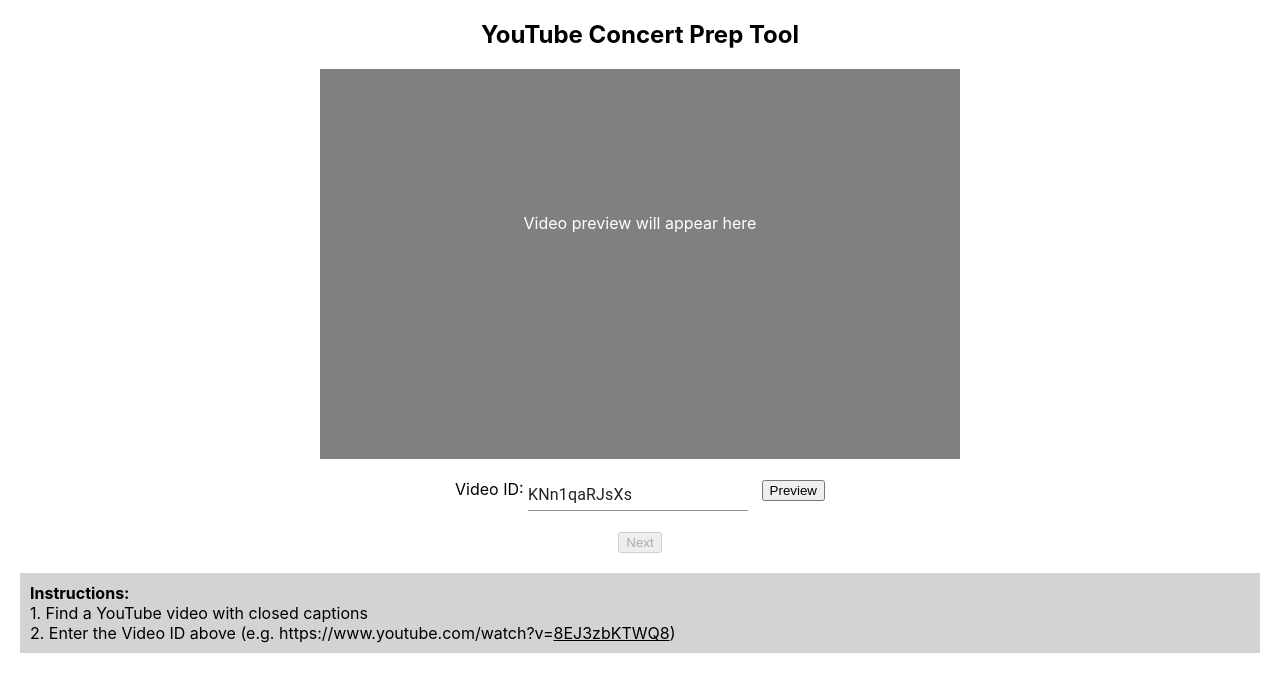
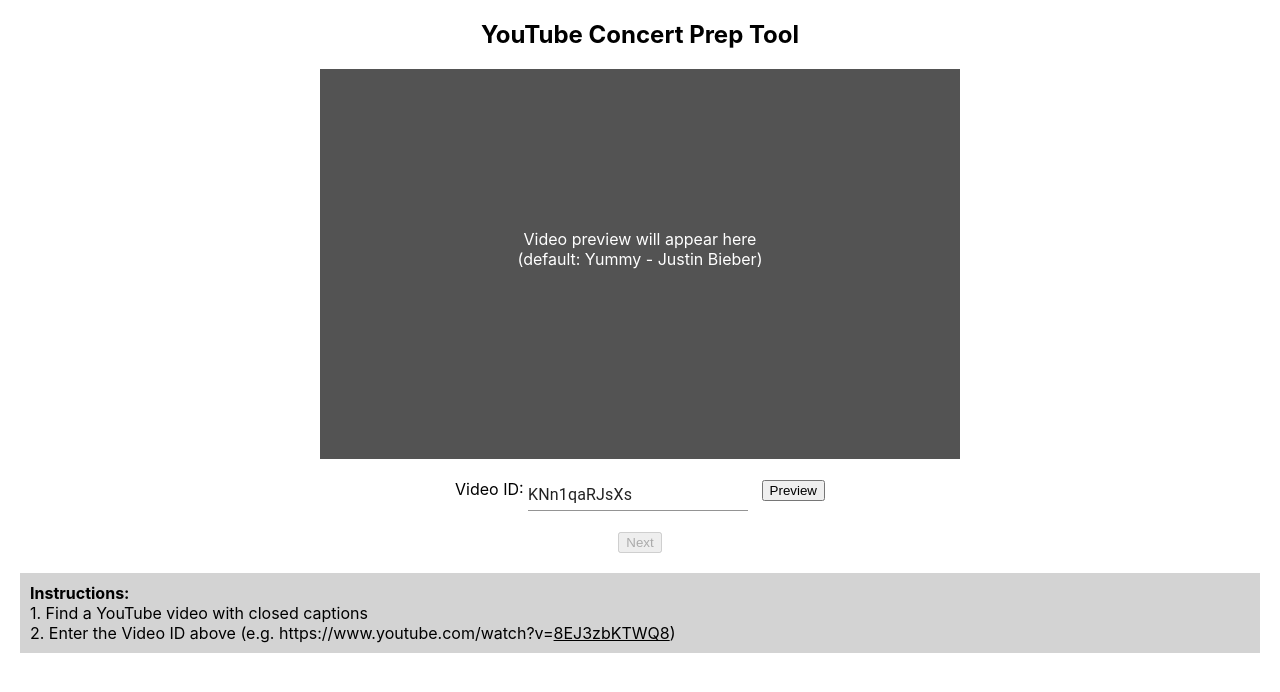
Before and after one commit to leesue630/concertprep, a React (Create React App) app: page /video in a window 1280 px wide. Shown: the top 692 px of the page. Built offline with nearby package versions, Linux system fonts and the light colour scheme.

Commit message:
tweaked style

```diff
--- a/src/App.css
+++ b/src/App.css
@@ -10,13 +10,13 @@
 }
 
 .YTPlaceHolder {
+  padding: 160px 0px 0px;
   text-align: center;
   color: white;
   display: inline-block;
-  height: 390px;
+  height: 230px;
   width: 640px;
-  line-height: 309px;
-  background-color: gray;
+  background-color: #535353;
   margin-bottom: 20px;
 }
 
--- a/src/pages/Home.js
+++ b/src/pages/Home.js
@@ -52,7 +52,7 @@
       end: end,
       section: i,
     });
-    console.log("Prev section");
+    // console.log("Prev section");
   }
 
   handleNextSection() {
@@ -69,7 +69,7 @@
       end: end,
       section: i,
     });
-    console.log("Next section");
+    // console.log("Next section");
   }
 
   _onReady(e) {
@@ -108,9 +108,9 @@
           onStateChange={this._onStateChange}
         />
         <p>
-          Section: {this.state.section + 1}/{this.state.sectionCount}
+          <b>Section: </b>{this.state.section + 1}/{this.state.sectionCount}
           <br />
-          Interval: [{this.secToTimestamp(this.state.start)} - {this.secToTimestamp(this.state.end)}]
+          <b>Interval: </b>[{this.secToTimestamp(this.state.start)} - {this.secToTimestamp(this.state.end)}]
           <br />
         </p>
         <button
--- a/src/pages/SetSections.js
+++ b/src/pages/SetSections.js
@@ -67,7 +67,7 @@
           ignoreKeys: ["start", "dur"],
           delimiter: "\t",
         });
-        console.log(json);
+        // console.log(json);
         this.setState({
           loaded: true,
           lyrics: lyrics,
@@ -88,7 +88,7 @@
         baseUrl: "https://video.google.com/timedtext",
         languageId: "en",
         callbackFn: function (json) {
-          console.log(json);
+          // console.log(json);
         }, // Default
       },
       options || {}
@@ -143,11 +143,11 @@
       if (this.status >= 200 && this.status < 400) {
         options.callbackFn(parseTranscriptAsJSON(this.response));
       } else {
-        console.log("Error: " + this.status);
+        // console.log("Error: " + this.status);
       }
     };
     xhr.onerror = function () {
-      console.log("Error!");
+      // console.log("Error!");
     };
     xhr.send();
   }
@@ -176,7 +176,9 @@
       return seconds;
     });
     times[times.length] = this.props.duration;
-    times.sort();
+    times.sort(function(a, b) {
+      return a - b;
+    });
     this.setState({
       times: times,
       includesZero: times[0] !== 0
@@ -187,6 +189,7 @@
   }
 
   render() {
+
     return (
       <div>
         {this.state.loaded ? (
--- a/src/pages/SetVideoId.js
+++ b/src/pages/SetVideoId.js
@@ -69,7 +69,7 @@
   }
 
   _onError(e) {
-    console.log(e.data);
+    // console.log(e.data);
     this.setState({
       loading: false,
     });
@@ -96,7 +96,9 @@
 
     return (
       <div className="centered">
-        <h2><b>YouTube Concert Prep Tool</b></h2>
+        <h2>
+          <b>YouTube Concert Prep Tool</b>
+        </h2>
         {this.state.preview ? (
           <YouTube
             videoId={this.state.videoId}
@@ -105,7 +107,10 @@
             onError={this._onError}
           />
         ) : (
-          <div className="YTPlaceHolder">Video preview will appear here</div>
+          <div className="YTPlaceHolder">
+            Video preview will appear here <br />
+            (default: Yummy - Justin Bieber)
+          </div>
         )}
         <div>
           Video ID:{" "}
@@ -118,7 +123,8 @@
             defaultValue={this.state.videoIdTemp}
             onChange={this.handleVideoId}
           />
-          {"\xa0\xa0\xa0"}<button onClick={this.handlePreview} disabled={this.state.loading}>
+          {"\xa0\xa0\xa0"}
+          <button onClick={this.handlePreview} disabled={this.state.loading}>
             Preview
           </button>
           <br />
```
